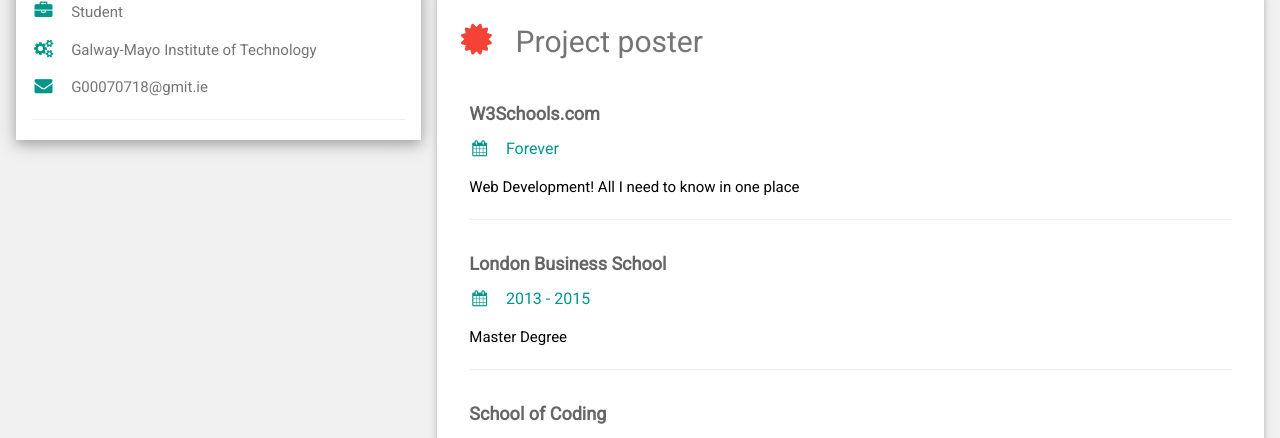
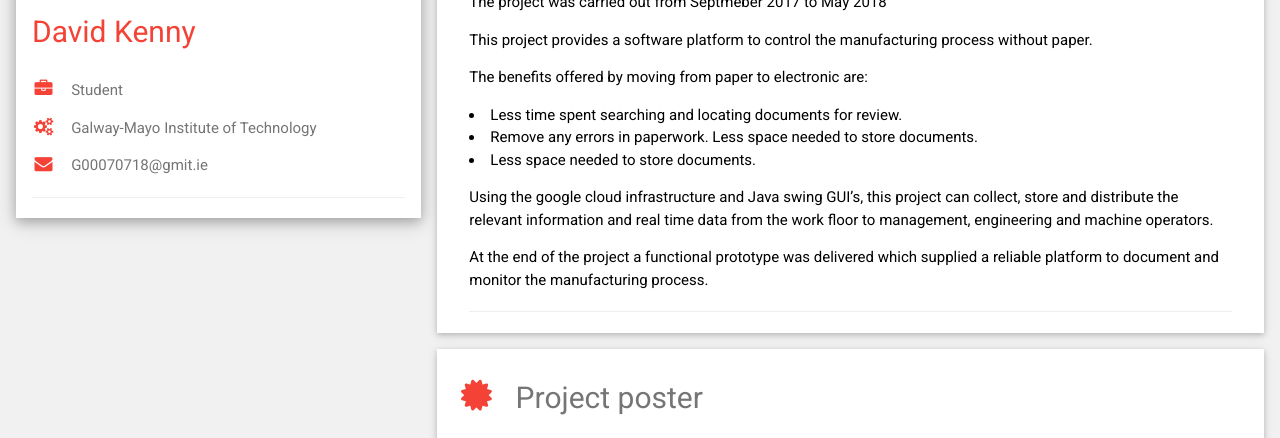
Before and after one commit to dawdiken/final_year_project_Chart, a Django app: page /about in a window 1280 px wide. Shown: the part 399-837 px from the top of the page. Run offline with Django 3.2, Linux system fonts and the light colour scheme; some libraries are stand-ins or nearby versions.

Commit message:
about page

```diff
--- a/src/templates/about.html
+++ b/src/templates/about.html
@@ -1,6 +1,6 @@
 <!DOCTYPE html>
 <html>
-<title>W3.CSS Template</title>
+<title>About Project</title>
 <meta charset="UTF-8">
 <meta name="viewport" content="width=device-width, initial-scale=1">
 <link rel="stylesheet" href="https://www.w3schools.com/w3css/4/w3.css">
@@ -8,9 +8,36 @@
 <link rel="stylesheet" href="https://cdnjs.cloudflare.com/ajax/libs/font-awesome/4.7.0/css/font-awesome.min.css">
 <style>
 html,body,h1,h2,h3,h4,h5,h6 {font-family: "Roboto", sans-serif}
+    body {margin:0;}
+
+.icon-bar {
+    width: 100%;
+    background-color: #555;
+    overflow: auto;
+}
+
+.icon-bar a {
+    float: left;
+    width: 20%;
+    text-align: center;
+    padding: 12px 0;
+    transition: all 0.3s ease;
+    color: white;
+    font-size: 36px;
+}
+
+.icon-bar a:hover {
+    background-color: #000;
+}
+
+.active {
+    background-color: #FF0000 !important;
+}
 </style>
 <body class="w3-light-grey">
-
+<div class="icon-bar">
+  <a class="active" href="/"><i class="fa fa-home"></i></a>
+</div>
 <!-- Page Container -->
 <div class="w3-content w3-margin-top" style="max-width:1400px;">
 
@@ -28,9 +55,9 @@ html,body,h1,h2,h3,h4,h5,h6 {font-family: "Roboto", sans-serif}
           </div>
         </div>
         <div class="w3-container">
-          <p><i class="fa fa-briefcase fa-fw w3-margin-right w3-large w3-text-teal"></i>Student</p>
-          <p><i class="fa fa fa-cogs fa-fw w3-margin-right w3-large w3-text-teal"></i>Galway-Mayo Institute of Technology </p>
-          <p><i class="fa fa-envelope fa-fw w3-margin-right w3-large w3-text-teal"></i>G00070718@gmit.ie</p>
+          <p><i class="fa fa-briefcase fa-fw w3-margin-right w3-large w3-text-red"></i>Student</p>
+          <p><i class="fa fa fa-cogs fa-fw w3-margin-right w3-large w3-text-red"></i>Galway-Mayo Institute of Technology </p>
+          <p><i class="fa fa-envelope fa-fw w3-margin-right w3-large w3-text-red"></i>G00070718@gmit.ie</p>
           <hr>
         </div>
       </div><br>
@@ -42,12 +69,19 @@ html,body,h1,h2,h3,h4,h5,h6 {font-family: "Roboto", sans-serif}
     <div class="w3-twothird">
 
       <div class="w3-container w3-card w3-white w3-margin-bottom">
-            <h2 class="w3-text-blue w3-padding-16"><i class="fa-fw w3-margin-right w3-xxlarge w3-text-red"></i>Paperless Process Control Using Google Cloud </h2>
-            <h2 class="w3-text-blue w3-padding-16"><i class="fa-fw w3-margin-right w3-xxlarge w3-text-teal"></i>Final Year Project: BEng Honours Computer & Electronic Eng</h2>
+            <h2 class="w3-text-red w3-padding-16"><i class="fa-fw w3-margin-right w3-xxlarge w3-text-red"></i>Paperless Process Control Using Google Cloud </h2>
+            <h2 class="w3-text-red w3-padding-16"><i class="fa-fw w3-margin-right w3-xxlarge w3-text-red"></i>Final Year Project: BEng Honours Computer & Electronic Eng</h2>
 
         <div class="w3-container">
-          <h6 class="w3-text-blue"><i class="fa fa-calendar fa-fw w3-margin-right"></i>Sept 2017 - May 2018</h6>
+          <h6 class="w3-text-red"><i class="fa fa-calendar fa-fw w3-margin-right"></i>Sept 2017 - May 2018</h6>
           <p>The project was carried out from Septmeber 2017 to May 2018</p>
+            <p>This project provides a software platform to control the manufacturing process without paper.</p>
+            <p>The benefits offered by moving from paper to electronic are:</p>
+            <li>Less time spent searching and locating documents for review.</li>
+            <li>Remove any errors in paperwork. Less space needed to store documents.</li>
+            <li>Less space needed to store documents.</li>
+            <p>Using the google cloud infrastructure and Java swing GUI’s, this project can collect, store and distribute the relevant information and real time data from the work floor to management, engineering and machine operators.</p>
+            <p>At the end of the project a functional prototype was delivered which supplied a reliable platform to document and monitor the manufacturing process.</p>
           <hr>
         </div>
       </div>
@@ -55,21 +89,12 @@ html,body,h1,h2,h3,h4,h5,h6 {font-family: "Roboto", sans-serif}
       <div class="w3-container w3-card w3-white">
         <h2 class="w3-text-grey w3-padding-16"><i class="fa fa-certificate fa-fw w3-margin-right w3-xxlarge w3-text-red"></i>Project poster</h2>
         <div class="w3-container">
-          <h5 class="w3-opacity"><b>W3Schools.com</b></h5>
-          <h6 class="w3-text-teal"><i class="fa fa-calendar fa-fw w3-margin-right"></i>Forever</h6>
-          <p>Web Development! All I need to know in one place</p>
-          <hr>
+            <img src="https://scontent-dub4-1.xx.fbcdn.net/v/t1.0-9/30740131_10156028601167535_6787169485942947840_n.jpg?_nc_cat=0&oh=9fc81dafa7ff634d027142644fc7d253&oe=5B631DC4" style="width:100%" alt="Avatar">
+            <hr>
+        <h2 class="w3-text-grey w3-padding-16"><i class="fa fa-certificate fa-fw w3-margin-right w3-xxlarge w3-text-red"></i>Project video</h2>
         </div>
-        <div class="w3-container">
-          <h5 class="w3-opacity"><b>London Business School</b></h5>
-          <h6 class="w3-text-teal"><i class="fa fa-calendar fa-fw w3-margin-right"></i>2013 - 2015</h6>
-          <p>Master Degree</p>
-          <hr>
-        </div>
-        <div class="w3-container">
-          <h5 class="w3-opacity"><b>School of Coding</b></h5>
-          <h6 class="w3-text-teal"><i class="fa fa-calendar fa-fw w3-margin-right"></i>2010 - 2013</h6>
-          <p>Bachelor Degree</p><br>
+          <div class="w3-container">
+            <iframe width="800" height="400"src="https://www.youtube.com/embed/tgbNymZ7vqY"></iframe>
         </div>
       </div>
 
@@ -82,15 +107,7 @@ html,body,h1,h2,h3,h4,h5,h6 {font-family: "Roboto", sans-serif}
   <!-- End Page Container -->
 </div>
 
-<footer class="w3-container w3-teal w3-center w3-margin-top">
-  <p>Find me on social media.</p>
-  <i class="fa fa-facebook-official w3-hover-opacity"></i>
-  <i class="fa fa-instagram w3-hover-opacity"></i>
-  <i class="fa fa-snapchat w3-hover-opacity"></i>
-  <i class="fa fa-pinterest-p w3-hover-opacity"></i>
-  <i class="fa fa-twitter w3-hover-opacity"></i>
-  <i class="fa fa-linkedin w3-hover-opacity"></i>
-  <p>Powered by <a href="https://www.w3schools.com/w3css/default.asp" target="_blank">w3.css</a></p>
+<footer class="w3-container w3-red w3-center w3-margin-top">
 </footer>
 
 </body>
```
